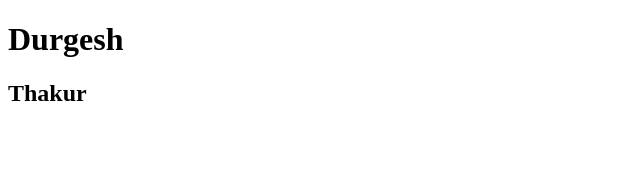
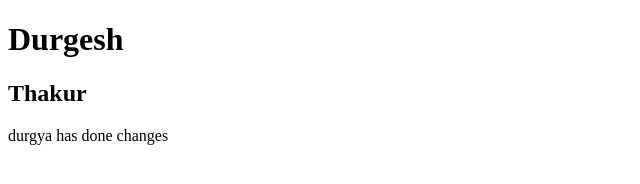
Before and after one commit to DurgeshThakur2000/git-tutorial, a plain HTML site: page index.html in a window 1280 px wide. Shown: the whole page, without its empty margins (0-640 px from the left). Drawn offline with Linux system fonts and the light colour scheme.

Commit message:
final commit

```diff
--- a/index.html
+++ b/index.html
@@ -9,6 +9,7 @@
 <body>
     <h1>Durgesh</h1>
     <h2>Thakur</h2>
+durgya has done changes
 
 
 </body>
```
Also changed, not shown: about.html (+1 -0 lines).
